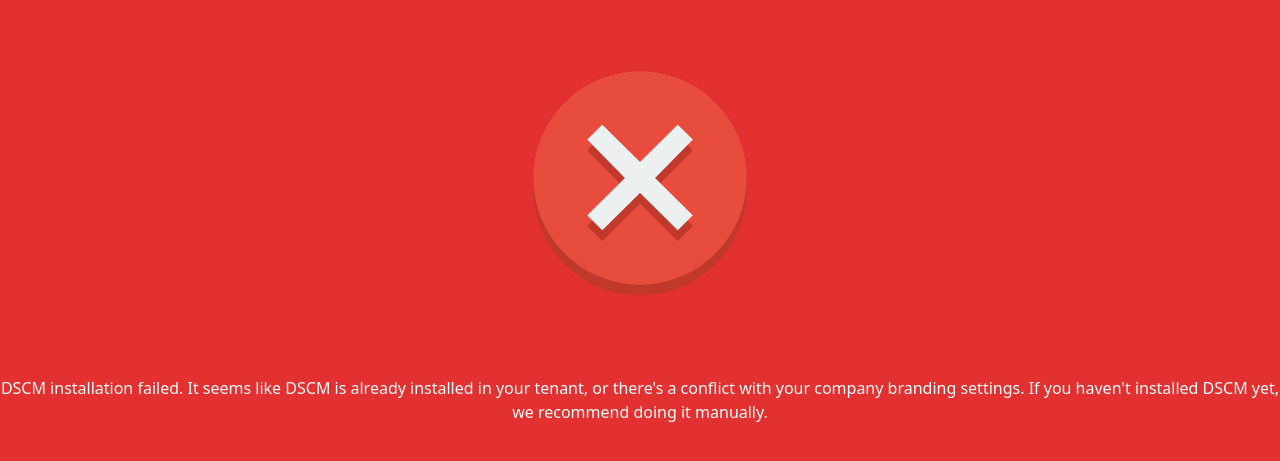
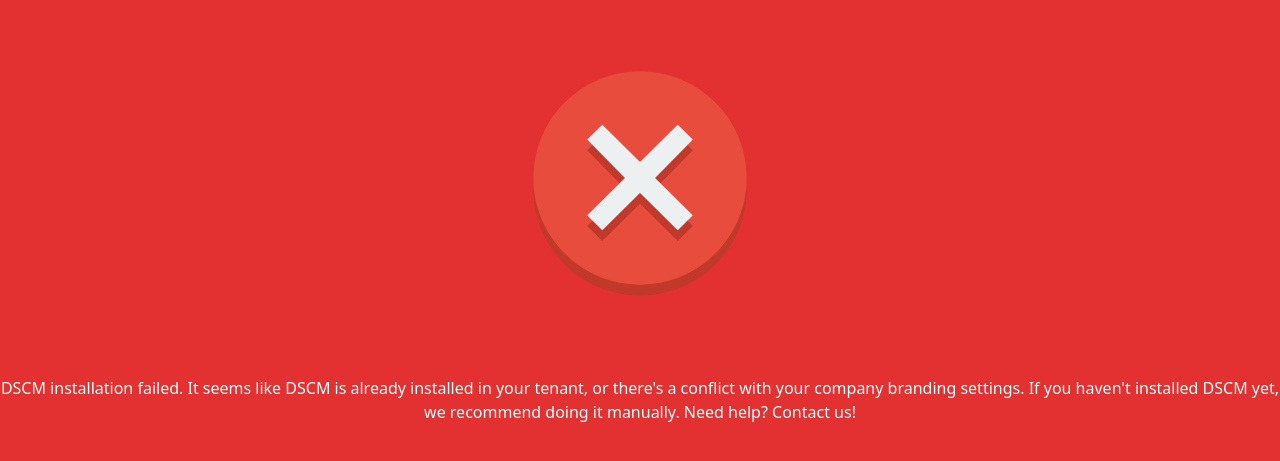
Before and after one commit to didsomeonecloneme/didsomeonecloneme.github.io, a Jekyll site: the page built from pages/microsoft-ads-failed.md, in a window 1280 px wide. Shown: the top 461 px of the page. Built offline with Jekyll 4.4.1, drawn with Linux system fonts in a browser that asks for light colours.

Commit message:
Update microsoft-ads-failed.md

```diff
--- a/pages/microsoft-ads-failed.md
+++ b/pages/microsoft-ads-failed.md
@@ -13,5 +13,5 @@ tags:
 <link rel="stylesheet" href="/assets/css/main.css">
 <div style="background-color:#e33030;height:100%;width:100%;text-align: center;color:#fff">
 <p><img style="width:20%;margin:50px" src="/assets/img/blogs/error-check.png"></p>
-<p>DSCM installation failed. It seems like DSCM is already installed in your tenant, or there's a conflict with your company branding settings. If you haven't installed DSCM yet, we recommend doing it manually.</p>
+<p>DSCM installation failed. It seems like DSCM is already installed in your tenant, or there's a conflict with your company branding settings. If you haven't installed DSCM yet, we recommend doing it manually. Need help? Contact us!</p>
 </div>
```
